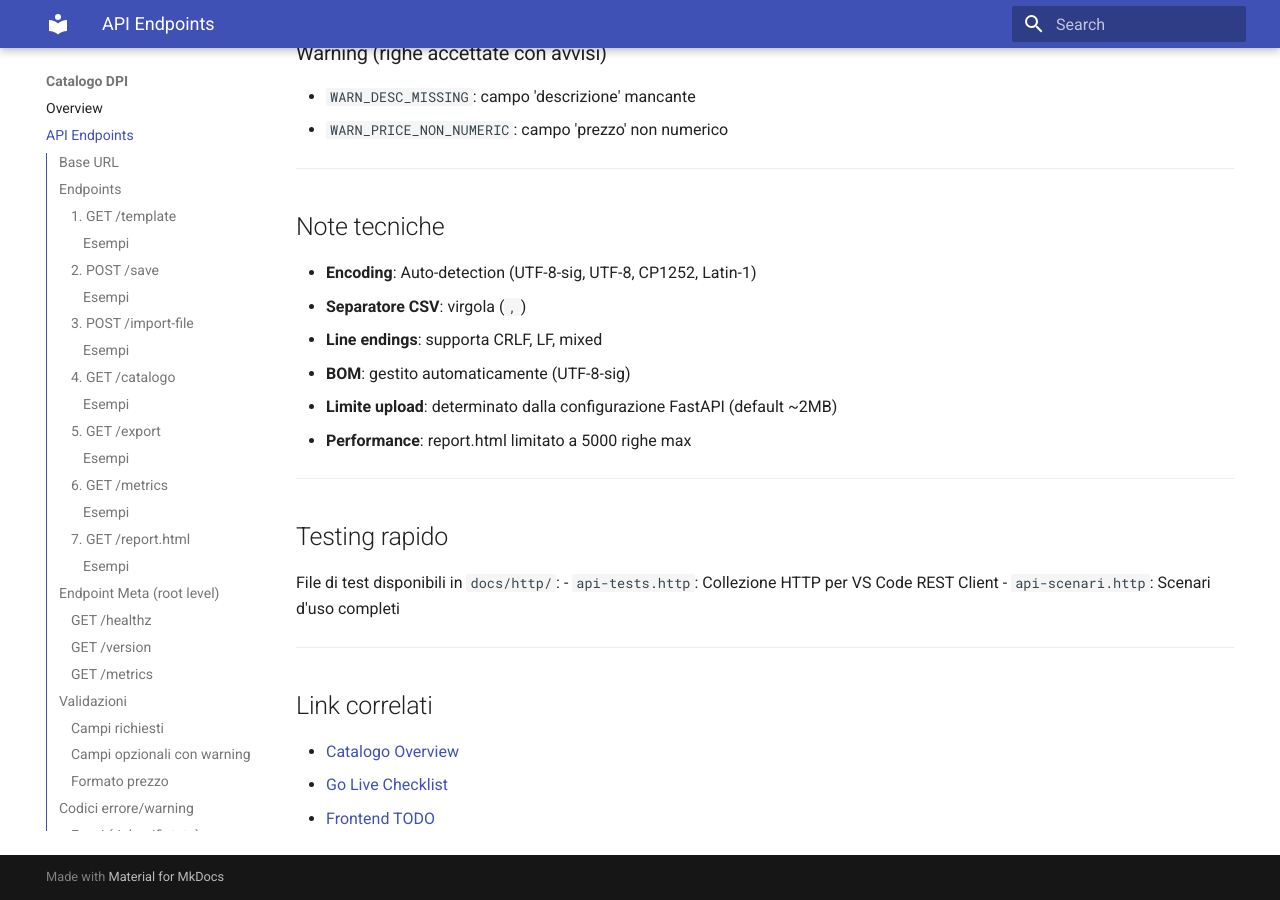
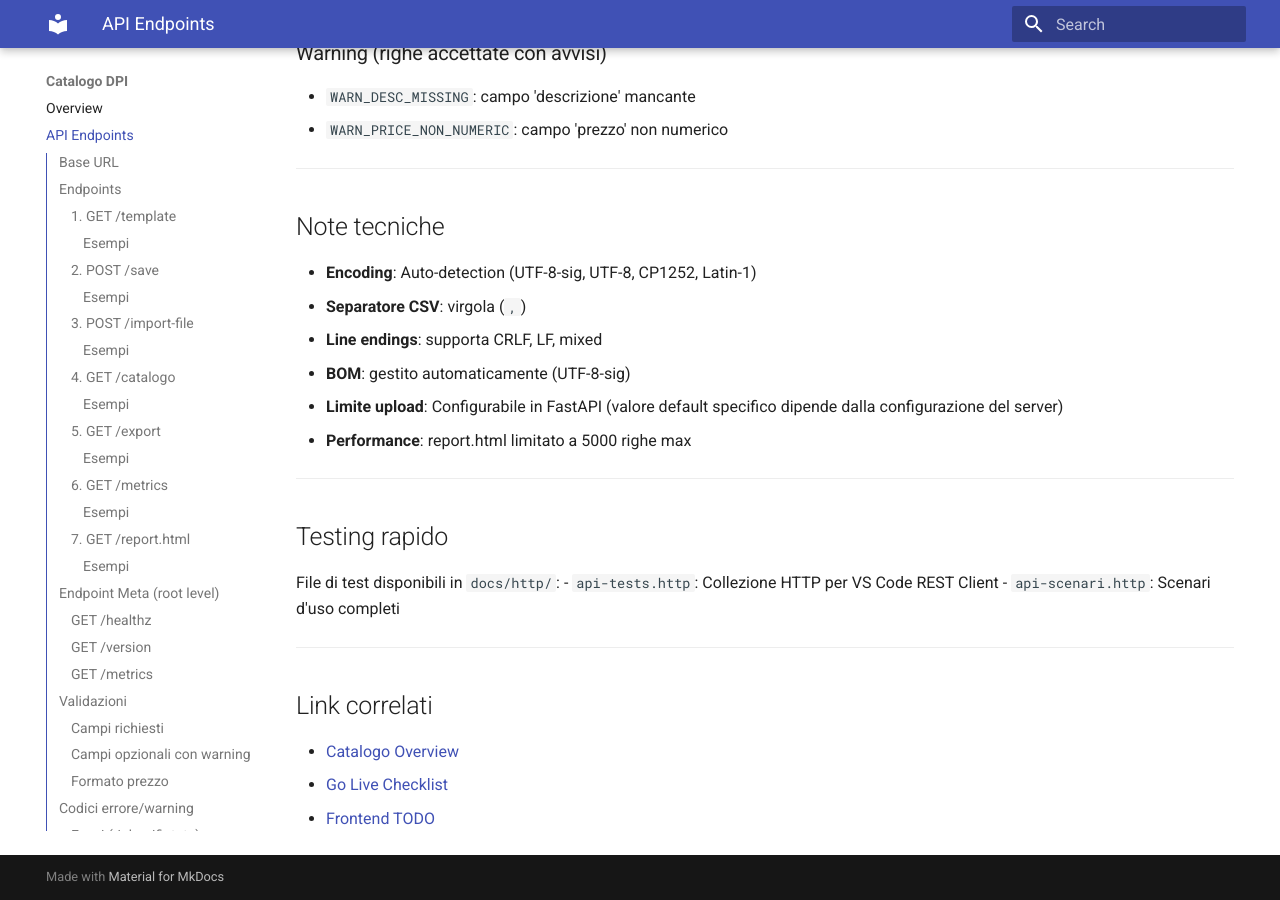
Before and after one commit to aicreator76/TPI_evoluto, an MkDocs documentation site: the page built from docs/http/catalogo_endpoints.md, in a window 1280 px wide and 900 px high, scrolled down 6517 px. Built offline with MkDocs 1.6.1 and Material for MkDocs 9.7.7, drawn with Linux system fonts in a browser that asks for light colours.

Commit message:
docs: clarify upload limit configuration in API docs

```diff
--- a/docs/http/catalogo_endpoints.md
+++ b/docs/http/catalogo_endpoints.md
@@ -316,7 +316,7 @@ Non accettati: `€19.90`, `19.90€`, `19,90 EUR`
 - **Separatore CSV**: virgola (`,`)
 - **Line endings**: supporta CRLF, LF, mixed
 - **BOM**: gestito automaticamente (UTF-8-sig)
-- **Limite upload**: determinato dalla configurazione FastAPI (default ~2MB)
+- **Limite upload**: Configurabile in FastAPI (valore default specifico dipende dalla configurazione del server)
 - **Performance**: report.html limitato a 5000 righe max
 
 ---
```
